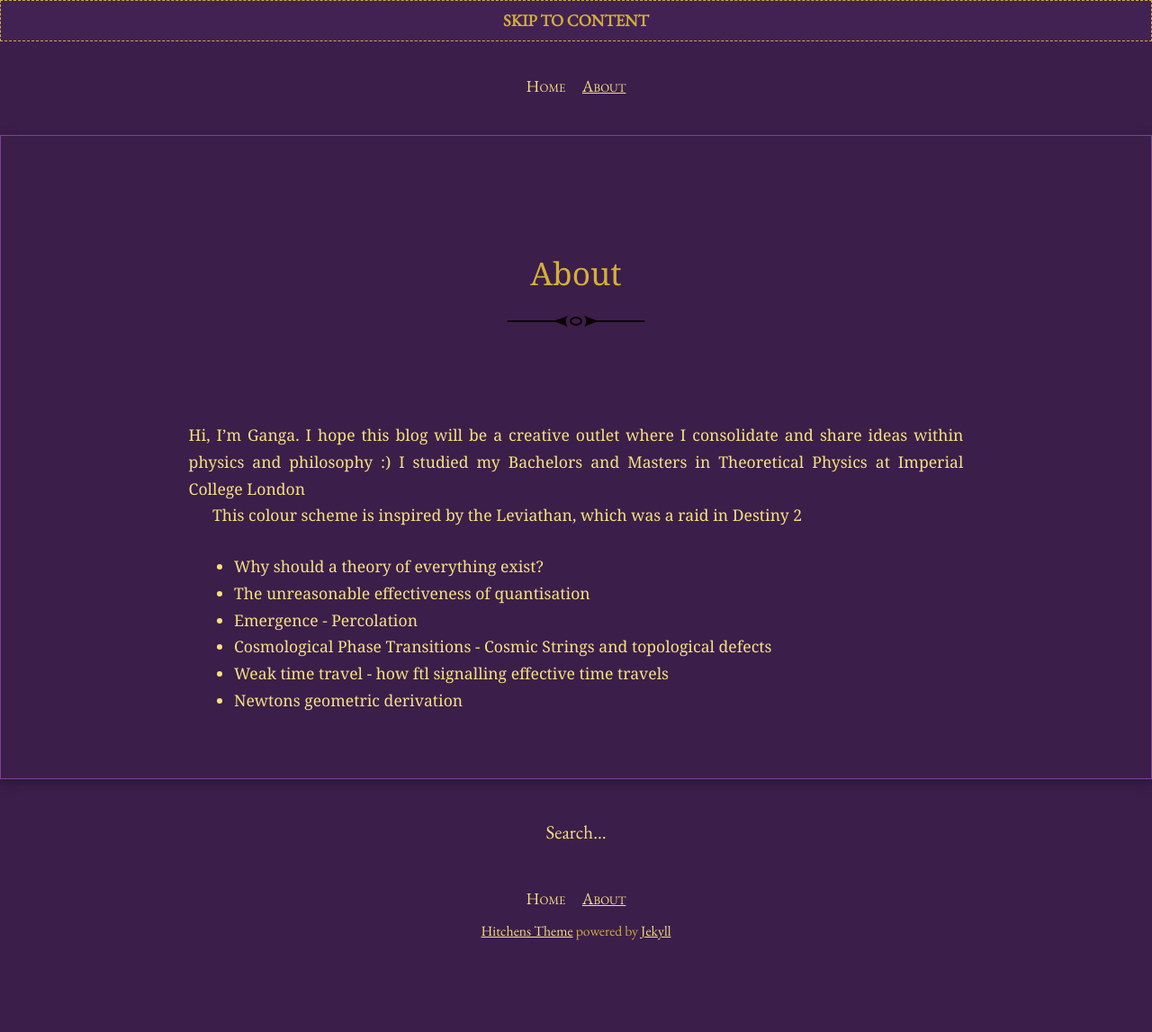
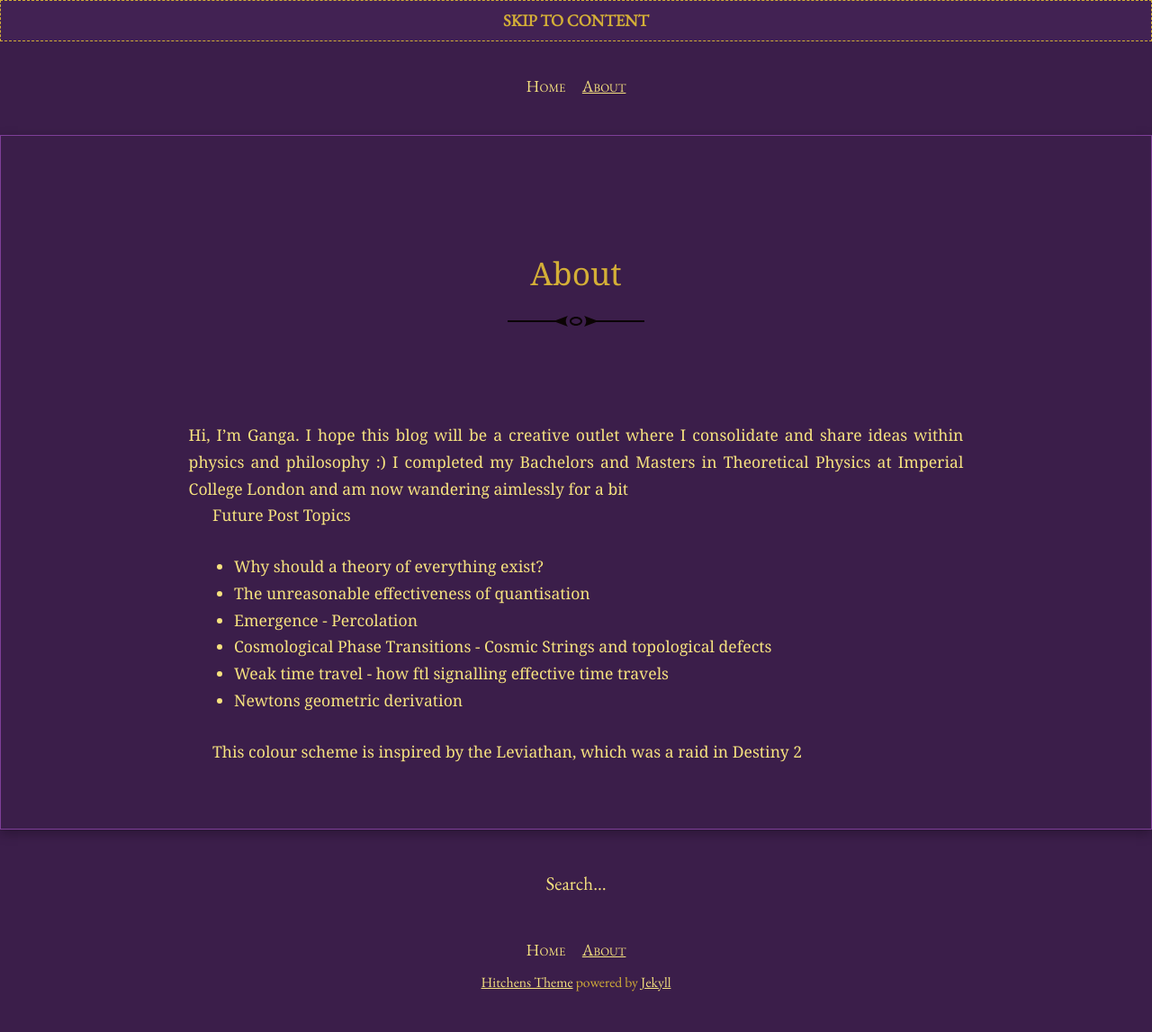
Before and after one commit to GangaSM/Meditations-on-Second-Philosophy, a Jekyll site: the page built from about.md, in a window 1280 px wide. Shown: the whole page at 90% size. Built offline with Jekyll 4.4.1, drawn with Linux system fonts in a browser that asks for light colours; before the commit the page ends 1091 px from its top, so only the background shows below that.

Commit message:
Update about.md

```diff
--- a/about.md
+++ b/about.md
@@ -4,15 +4,16 @@ title: About
 ---
 
 Hi, I'm Ganga. I hope this blog will be a creative outlet where I consolidate and share ideas within physics and philosophy :)
-I studied my Bachelors and Masters in Theoretical Physics at Imperial College London
+I completed my Bachelors and Masters in Theoretical Physics at Imperial College London and am now wandering aimlessly for a bit
 
 
-This colour scheme is inspired by the Leviathan, which was a raid in Destiny 2
-
-
+Future Post Topics
 - Why should a theory of everything exist?
 - The unreasonable effectiveness of quantisation
 - Emergence - Percolation
 - Cosmological Phase Transitions - Cosmic Strings and topological defects
 - Weak time travel - how ftl signalling effective time travels
 - Newtons geometric derivation
+
+
+This colour scheme is inspired by the Leviathan, which was a raid in Destiny 2
```
